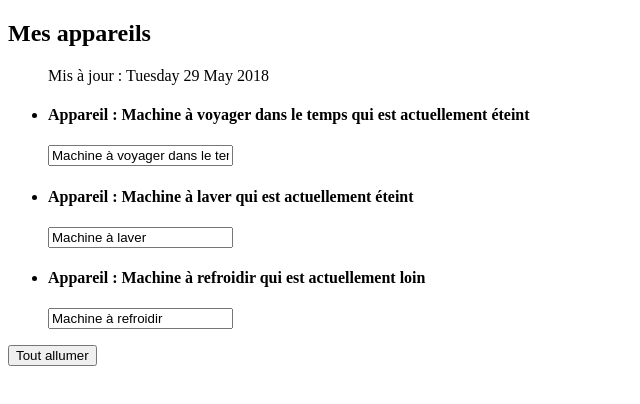
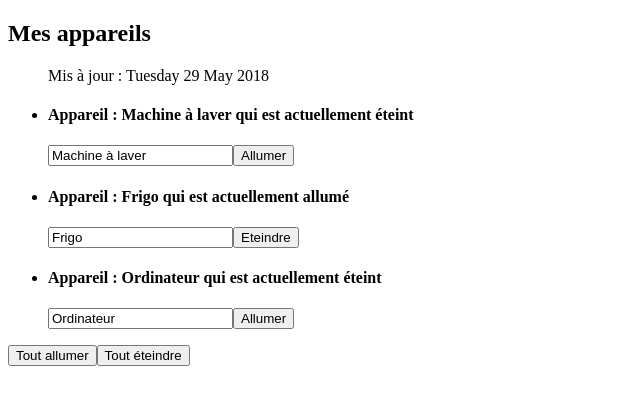
Before and after one commit to Deathworld/first-angular-project, an Angular app: page / in a window 1280 px wide. Shown: the top 404 px of the page, without its empty margins (0-640 px from the left). Built offline with nearby package versions, Linux system fonts and the light colour scheme.

Commit message:
Added services

```diff
--- a/src/app/app.component.html
+++ b/src/app/app.component.html
@@ -11,9 +11,10 @@
 
 
         <!-- Prend tous les appareils de l'Array "appareils" et les affiche -->
-        <app-appareil *ngFor="let appareil of appareils"
+        <app-appareil *ngFor="let appareil of appareils; let i = index"
                       [appareilName]="appareil.name"
                       [statut]="appareil.status"
+                      [index]="i"
                   ></app-appareil>
 
 
@@ -30,6 +31,11 @@
               [disabled]="!isAuth"
               (click)="onEnable()">Tout allumer</button>
 
+      <!-- Bouton qui active la fonction onDisable -->
+      <button class="btn btn-success"
+              [disabled]="!isAuth"
+              (click)="onDisable()">Tout éteindre</button>
+
     </div>
   </div>
 </div>
--- a/src/app/app.component.ts
+++ b/src/app/app.component.ts
@@ -1,4 +1,5 @@
-import { Component } from '@angular/core';
+import {Component, OnInit} from '@angular/core';
+import {AppareilService} from './services/appareil.service';
 
 @Component({
   selector: 'app-root',
@@ -7,47 +8,45 @@ import { Component } from '@angular/core';
 })
 
 
-export class AppComponent {
+export class AppComponent implements OnInit {
   title = 'my awesome app';
 
-  isAuth = false;
+  appareils: any[];
+
+  isAuth = true;
   lastUpdate = new Date();
 
-/*  appareilOne = 'Machine à laver';
-  appareilTwo = 'Machine à refroidir';
-  appareilThree = 'Gazinière à propulsion';*/
 
 
-  /* Array d'appareils */
+  // Importe AppareilService
+  constructor(private appareilService : AppareilService){
+    /*  Attend 4 secondes au chargement de la page */
+    /*      setTimeout(
+            () => {
+              this.isAuth = true;
+            }, 4000
+          );*/
+  }
 
-  appareils = [
-    {
-      name: 'Machine à voyager dans le temps',
-      status: 'éteint'
-    },
-
-    {
-      name: 'Machine à laver',
-      status: 'éteint'
-    },
-
-    {
-      name: 'Machine à refroidir',
-      status: 'loin'
-    }
-  ];
-
-  /*  Attends 4 secondes au chargement de la page */
-  constructor(){
-    setTimeout(
-      () => {
-        this.isAuth = true;
-      }, 4000
-    );
-
+  ngOnInit(){
+    this.appareils = this.appareilService.appareils;
   }
 
   onEnable(){
     console.log('On allume tout mon pote !');
+    // On appelle la fonction permettant de tout allumer
+    this.appareilService.switchOnAll();
+  }
+
+  onDisable(){
+    console.log('On éteint tout mon pote !');
+
+    // Popup en haut du navigateur qui demande de confirmer
+    if(confirm('Veuillez confirmer')) {
+      // On appelle la fonction permettant de tout éteindre
+      this.appareilService.switchOffAll();
+    } else{
+      return null;
+    }
   }
 }
--- a/src/app/app.module.ts
+++ b/src/app/app.module.ts
@@ -4,6 +4,7 @@ import { NgModule } from '@angular/core';
 import { AppComponent } from './app.component';
 import { AppareilComponent } from './appareil/appareil.component';
 import { FormsModule } from '@angular/forms';
+import { AppareilService} from './services/appareil.service';
 
 
 @NgModule({
@@ -15,7 +16,9 @@ import { FormsModule } from '@angular/forms';
     BrowserModule,
     FormsModule
   ],
-  providers: [],
+  providers: [
+    AppareilService
+  ],
   bootstrap: [AppComponent]
 })
 export class AppModule { }
--- a/src/app/appareil/appareil.component.html
+++ b/src/app/appareil/appareil.component.html
@@ -10,4 +10,12 @@
   <!-- input avec comme text le nom -->
   <input text="text" class="form-control" [(ngModel)]="appareilName">
 
+  <button class="btn btn-sm btn-success"
+          *ngIf="statut === 'éteint'"
+          (click)="onSwitch()">Allumer</button>
+
+  <button class="btn btn-sm btn-danger"
+          *ngIf="statut === 'allumé'"
+          (click)="onSwitch()">Eteindre</button>
+
 </li>
--- a/src/app/appareil/appareil.component.ts
+++ b/src/app/appareil/appareil.component.ts
@@ -1,4 +1,5 @@
 import { Component, OnInit, Input } from '@angular/core';
+import {AppareilService} from '../services/appareil.service';
 
 @Component({
   selector: 'app-appareil',
@@ -9,14 +10,29 @@ export class AppareilComponent implements OnInit {
 
   @Input() appareilName: string;
   @Input() statut: string;
+  @Input() index: number;
 
-  constructor() { }
+  appareils: any[];
+
+
+
+  constructor(private appareilService: AppareilService) { }
 
   ngOnInit() {
+      this.appareils = this.appareilService.appareils;
   }
 
   getStatus() {
     return this.statut;
   }
 
+  onSwitch() {
+    if(this.statut === 'allumé') {
+      this.appareilService.switchOnOff(this.index);
+    } else if(this.statut === 'éteint') {
+      this.appareilService.switchOnOne(this.index);
+    }
+
+  }
+
 }
--- /dev/null
+++ b/src/app/services/appareil.service.ts
@@ -0,0 +1,38 @@
+export class AppareilService {
+  appareils = [
+    {
+      name: 'Machine à laver',
+      status: 'éteint'
+    },
+    {
+      name: 'Frigo',
+      status: 'allumé'
+    },
+    {
+      name: 'Ordinateur',
+      status: 'éteint'
+    }
+  ];
+
+  switchOnAll(){
+    for(let appareil of this.appareils){
+      appareil.status = 'allumé';
+    }
+  }
+
+  switchOffAll(){
+    for(let appareil of this.appareils){
+      appareil.status = 'éteint';
+    }
+  }
+
+  switchOnOne(i: number){
+    this.appareils[i].status = 'allumé';
+  }
+
+  switchOnOff(i: number){
+    this.appareils[i].status = 'éteint';
+  }
+
+
+}
```
